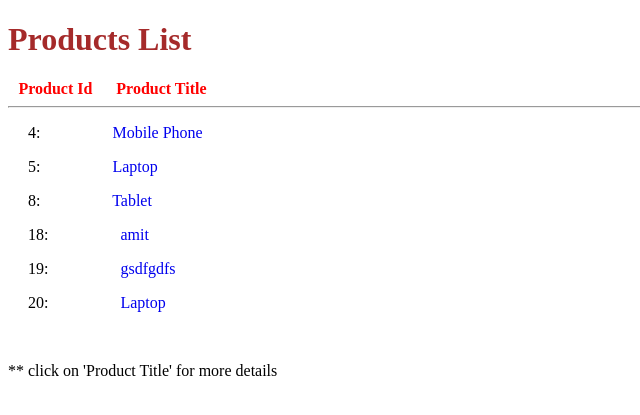
After one commit to iam-amitkumar/tryDjango, a Django app: page /products/ in a window 1280 px wide. The commit adds this page. Shown: the top 415 px of the page, without its empty margins (0-640 px from the left). Run offline with Django 3.2, Linux system fonts and the light colour scheme; data comes from the database, SQL or seed files in the repository; both versions use the stored data as it was after the commit.

Commit message:
django is an awesome framework

```diff
--- a/src/products/models.py
+++ b/src/products/models.py
@@ -1,10 +1,16 @@
 from django.db import models
+from django.urls import reverse
 
 
 # Create your models here.
 class Product(models.Model):
 	title = models.CharField(max_length=120)
+	email = models.EmailField(default="example@sample.com")
 	description = models.TextField(blank=True, null=True)
 	price = models.DecimalField(decimal_places=2, max_digits=10000)
 	summary = models.TextField(blank=True, null=False)
 	featured = models.BooleanField(default=True)
+
+	def get_absolute_url(self):
+		return reverse("product-details", kwargs={"my_id": self.id})  # f"/products/{self.id}/"
+		# kwargs is something which we pass to the method present in "views.py"
--- a/src/products/templates/products/detail.html
+++ b/src/products/templates/products/detail.html
@@ -6,6 +6,8 @@
 <b>Featured</b> : {{object.featured}} <br>
 <b>Description</b> : {{object.description}} <br>
 <b>Summary</b> : {{object.summary}}
+<br><br>
+<p><a href="../" style="text-decoration:none"><< Go Back</a> </p>
 
 
 {% endblock %}
--- /dev/null
+++ b/src/products/templates/products/product_list.html
@@ -0,0 +1,16 @@
+{% extends 'base.html' %}
+
+{% block content %}
+
+<h1 style="color:brown">Products List</h1>
+
+&thinsp;&thinsp;<b style="color:red"> Product Id &emsp; Product Title</b> <hr>
+
+{% for instances in object_list %}
+<p> &emsp;&nbsp;{{instances.id}}: &emsp;&emsp;&emsp;&emsp;<a href="{{ instances.get_absolute_url }}" style="text-decoration: none"> {{instances.title}} </a></p>
+{% endfor %}
+
+<br>
+<p>** click on 'Product Title' for more details</p>
+
+{% endblock %}
--- /dev/null
+++ b/src/products/urls.py
@@ -0,0 +1,10 @@
+from django.urls import path
+from .views import *
+
+urlpatterns = [
+    path('create/', product_create_view),
+    path('<int:my_id>/', dynamic_lookup_view, name="product-details"),
+    path('<int:my_id>/delete/', product_delete_view, name='product-delete'),
+    path('', product_list_view, name='product-list'),
+
+]
--- a/src/products/views.py
+++ b/src/products/views.py
@@ -1,9 +1,11 @@
-from django.http import HttpResponse
-from django.shortcuts import render
+from django.shortcuts import render, get_object_or_404, redirect
 
 from .models import Product
 
 from .forms import ProductForm
+
+from django.http import Http404
+
 
 # Create your views here.
 def home_view(request, *args, **kwargs):
@@ -27,14 +29,6 @@ def contact_view(request, *args, **kwargs):
 	return render(request, "contact.html", {})
 
 
-def product_detail_view(request):
-	obj = Product.objects.get(id=5)
-	context = {
-		'object': obj
-	}
-	return render(request, "products/detail.html", context)
-
-
 def product_create_view(request):
 	my_form = ProductForm()
 	if request.method == "POST":
@@ -49,3 +43,45 @@ def product_create_view(request):
 		"form": my_form
 	}
 	return render(request, "products/product_create.html", context)
+
+
+def dynamic_lookup_view(request, my_id):
+	# obj = Product.objects.get(id=my_id)
+	# obj = get_object_or_404(Product, id=my_id)
+	try:
+		obj = Product.objects.get(id=my_id)
+	except Product.DoesNotExist:
+		raise Http404
+
+	context = {
+		'object': obj
+	}
+	return render(request, "products/detail.html", context)
+
+
+def product_delete_view(request, my_id):
+	# obj = Product.objects.get(id=my_id)
+	# obj = get_object_or_404(Product, id=my_id)
+	try:
+		obj = Product.objects.get(id=my_id)
+	except Product.DoesNotExist:
+		raise Http404
+
+	# deleting object with confirmation
+	if request.method == "POST":
+		# confirming delete
+		obj.delete()
+		# redirecting after object deletion
+		return redirect('../../')
+	context = {
+		'object': obj
+	}
+	return render(request, "products/product_delete.html", context)
+
+
+def product_list_view(request):
+	queryset = Product.objects.all()  # list all object instances present in the database
+	context = {
+		"object_list": queryset
+	}
+	return render(request, "products/product_list.html", context)
--- a/src/templates/base.html
+++ b/src/templates/base.html
@@ -2,16 +2,12 @@
 <html>
 <head>
 	<title>Amit</title>
-	<!--<style>-->
-		<!--li{-->
-			<!--display: inline;-->
-		<!--}-->
-	<!--</style>-->
 </head>
 <body>
 	{% block content %}
 
 	{% endblock %}
 
+
 </body>
 </html>
--- a/src/trydjango/urls.py
+++ b/src/trydjango/urls.py
@@ -14,15 +14,16 @@ Including another URLconf
     2. Add a URL to urlpatterns:  path('blog/', include('blog.urls'))
 """
 from django.contrib import admin
-from django.urls import path
+from django.urls import path, include
 
 from products.views import *
 
 urlpatterns = [
+    path('products/', include('products.urls')),
+
     path('admin/', admin.site.urls),
     path('', home_view, name='home'),
-    path('product/', product_detail_view),
     path('about/', about_view),
     path('contact/', contact_view),
-    path('create/', product_create_view)
+
 ]
```
Also changed, not shown: src/products/forms.py (+26 -5 lines), src/products/templates/products/product_delete.html (added, +15 -0 lines), src/db.sqlite3, src/products/migrations/0003_auto_20190129_0711.py (added).
